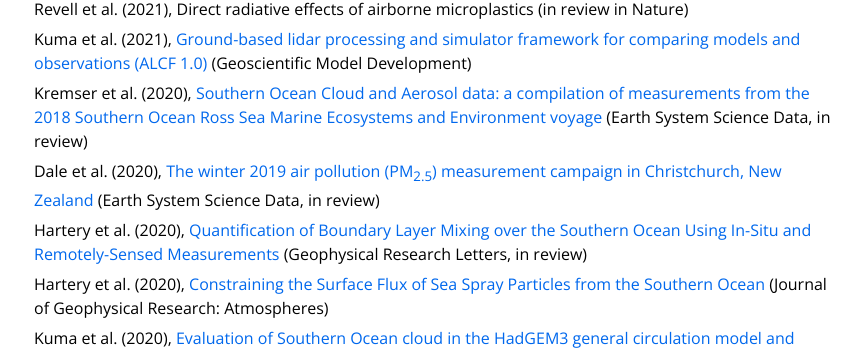
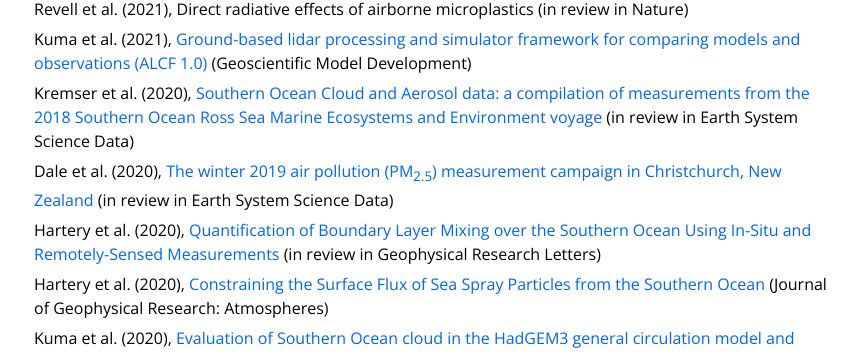
Before and after one commit to peterkuma/peterkuma.net, a Jekyll site: the page built from science/index.md, in a window 1280 px wide. Shown: the part 222-575 px from the top of the page, without its empty margins (206-1069 px from the left). Built offline with Jekyll 4.4.1, drawn with Linux system fonts in a browser that asks for light colours.

Commit message:
Change formatting

```diff
--- a/science/index.md
+++ b/science/index.md
@@ -11,11 +11,11 @@ Revell et al. (2021), Direct radiative effects of airborne microplastics (in rev
 
 Kuma et al. (2021), [Ground-based lidar processing and simulator framework for comparing models and observations (ALCF 1.0)](papers/kuma_et_al_2021/) (Geoscientific Model Development)
 
-Kremser et al. (2020), [Southern Ocean Cloud and Aerosol data: a compilation of measurements from the 2018 Southern Ocean Ross Sea Marine Ecosystems and Environment voyage](https://essd.copernicus.org/preprints/essd-2020-321/) (Earth System Science Data, in review)
+Kremser et al. (2020), [Southern Ocean Cloud and Aerosol data: a compilation of measurements from the 2018 Southern Ocean Ross Sea Marine Ecosystems and Environment voyage](https://essd.copernicus.org/preprints/essd-2020-321/) (in review in Earth System Science Data)
 
-Dale et al. (2020), [The winter 2019 air pollution (PM<sub>2.5</sub>) measurement campaign in Christchurch, New Zealand](https://essd.copernicus.org/preprints/essd-2020-276/) (Earth System Science Data, in review)
+Dale et al. (2020), [The winter 2019 air pollution (PM<sub>2.5</sub>) measurement campaign in Christchurch, New Zealand](https://essd.copernicus.org/preprints/essd-2020-276/) (in review in Earth System Science Data)
 
-Hartery et al. (2020), [Quantification of Boundary Layer Mixing over the Southern Ocean Using In-Situ and Remotely-Sensed Measurements](https://www.essoar.org/doi/abs/10.1002/essoar.10502904.1) (Geophysical Research Letters, in review)
+Hartery et al. (2020), [Quantification of Boundary Layer Mixing over the Southern Ocean Using In-Situ and Remotely-Sensed Measurements](https://www.essoar.org/doi/abs/10.1002/essoar.10502904.1) (in review in Geophysical Research Letters)
 
 Hartery et al. (2020), [Constraining the Surface Flux of Sea Spray Particles from the Southern Ocean](https://agupubs.onlinelibrary.wiley.com/doi/10.1029/2019JD032026) (Journal of Geophysical Research: Atmospheres)
 
```
